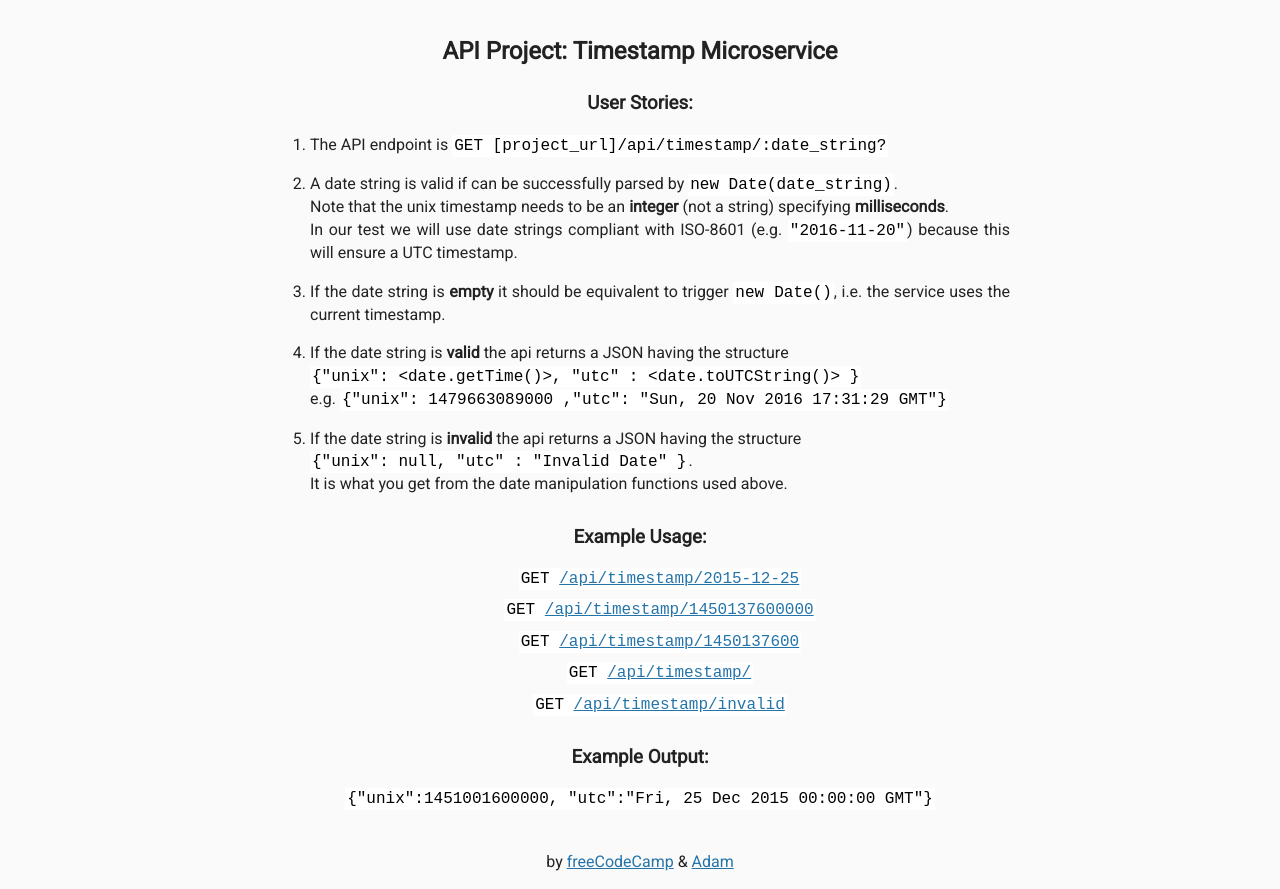
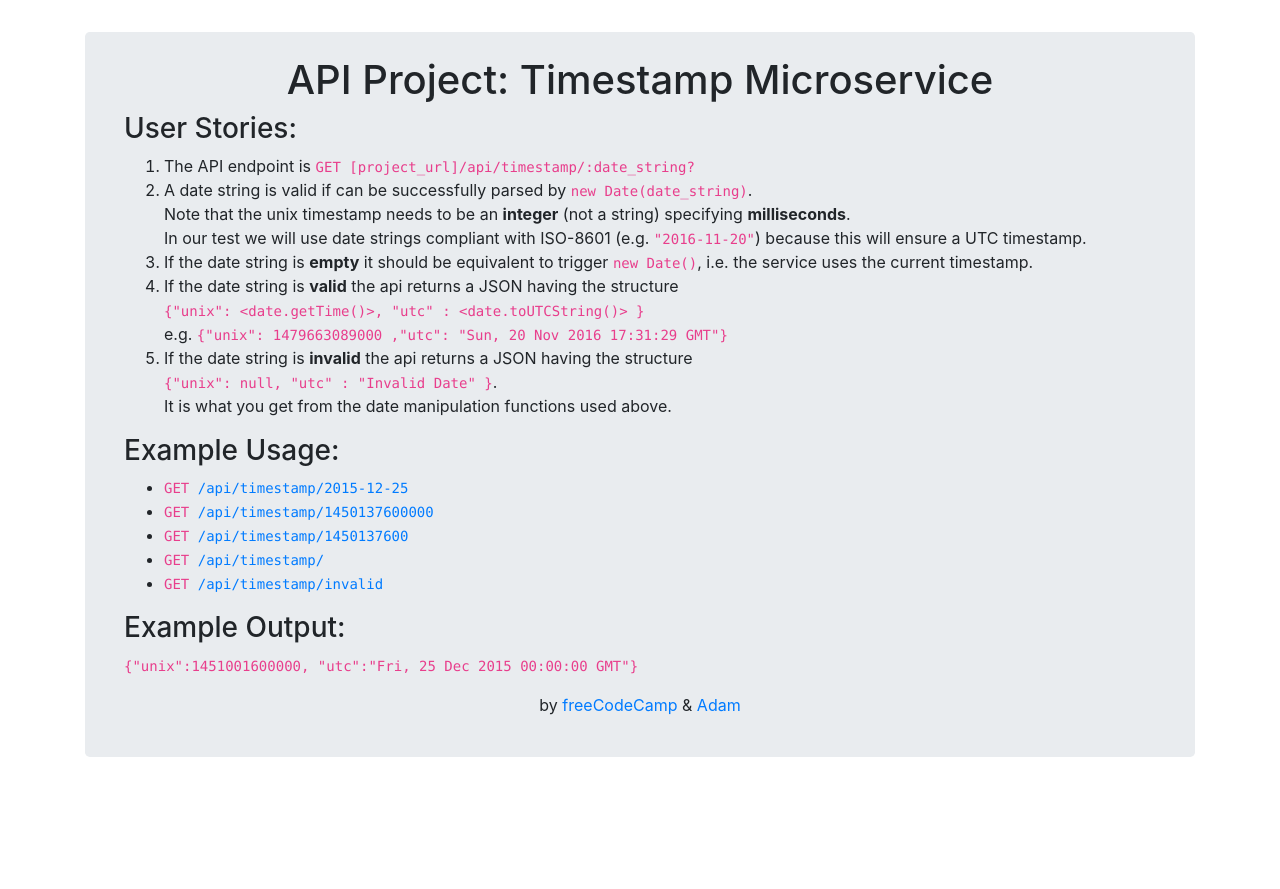
Before and after one commit to E-Ismail/boilerplate-project-timestamp, a website: page views/index.html in a window 1280 px wide. After the commit the page ends 800 px from the top, so only its background shows below. Drawn offline with nearby package versions, Linux system fonts and the light colour scheme; files that its build step writes are made by us from their sources.

Commit message:
Updated with Glitch

```diff
--- a/public/style.css
+++ b/public/style.css
@@ -1,6 +1,6 @@
 /****** Main Styling ******/
 
-body {
+/* body {
 	font-family: 'Roboto', sans-serif;
 	font-size: 16px;
 	color: #222;
@@ -28,15 +28,18 @@ h3 {
   max-width: 700px;
   margin: 15px auto;
 }
+
 code {
   font-family: monospace;
   padding: 2px;
   color: black;
   background-color: #fff;
 }
+
 ol {
 	list-style-position: outside;
 }
+
 ul {
 	list-style-type: none;
 }
@@ -44,10 +47,15 @@ ul {
 li {
   margin-bottom: 0.5em;
 }
+
 .user-stories li {
   margin-bottom: 1em;
 }
 
 a {
 	color: #2574A9;
+} */
+
+.jumbotron {
+	margin-top: 2rem;
 }
--- a/views/index.html
+++ b/views/index.html
@@ -1,21 +1,21 @@
 <!DOCTYPE html>
-
 <html>
-
 <head>
 	<title>Timestamp Microservice</title>
-      <link rel="shortcut icon" href="https://cdn.hyperdev.com/us-east-1%3A52a203ff-088b-420f-81be-45bf559d01b1%2Ffavicon.ico" type="image/x-icon"/>
-      <link href="https://fonts.googleapis.com/css?family=Roboto" rel="stylesheet" type="text/css">
+	<link rel="shortcut icon" href="https://cdn.glitch.com/us-east-1%3A52a203ff-088b-420f-81be-45bf559d01b1%2Ffavicon.ico" type="image/x-icon" />
+	<!-- <link href="https://fonts.googleapis.com/css?family=Roboto" rel="stylesheet" type="text/css"> -->
+	<link rel="stylesheet" href="https://cdnjs.cloudflare.com/ajax/libs/twitter-bootstrap/4.2.1/css/bootstrap.min.css" integrity="sha384-GJzZqFGwb1QTTN6wy59ffF1BuGJpLSa9DkKMp0DgiMDm4iYMj70gZWKYbI706tWS" crossorigin="anonymous">
 	<link href="style.css" rel="stylesheet" type="text/css">
 </head>
-
 <body>
-
 	<div class="container">
-        <h2>API Project: Timestamp Microservice</h2>
+		<div class="row">
+			<div class="col">
+				<div class="jumbotron p-4">
+					<div class="container">
+						<h1 id="title" class="text-center">API Project: Timestamp Microservice</h1>
 						<h3>User Stories:</h3>
 						<ol class="user-stories">
-
 							<li>The API endpoint is <code>GET [project_url]/api/timestamp/:date_string?</code></li>
 							<li>A date string is valid if can be successfully parsed by <code>new Date(date_string)</code>.<br>
 								Note that the unix timestamp needs to be an <strong>integer</strong> (not a string) specifying <strong>milliseconds</strong>.<br>
@@ -42,12 +42,14 @@
 						<p>
 							<code>{"unix":1451001600000, "utc":"Fri, 25 Dec 2015 00:00:00 GMT"}</code>
 						</p>
-      </div>
-      <div class="footer">
-        <p>
-          by <a href="https://www.freecodecamp.com/" target="_blank">freeCodeCamp</a> & <a href="https://www.freecodecamp.org/adam111" target="_blank">Adam</a><!-- | <a href="https://glitch.com/#!/remix/FCC_API_timestamp_bplate/8338be2-a353-4892-8a0d-6295e4f12eb5" target="_blank">Click here to Remix</a> -->
+						<div class="footer text-center">
+							<p>by <a href="https://www.freecodecamp.com" target="_blank">freeCodeCamp</a> & <a href="https://www.freecodecamp.org/adam111" target="_blank">Adam</a><!-- | <a href="https://glitch.com/#!/remix/FCC_API_timestamp_bplate/8338be2-a353-4892-8a0d-6295e4f12eb5" target="_blank">Click here to Remix</a> -->
 							</p>
 						</div>
+					</div>
+				</div>
+			</div>
+		</div>
+	</div>
 </body>
-
 </html>
```
Lines whose indentation alone changed are shown as unchanged.
